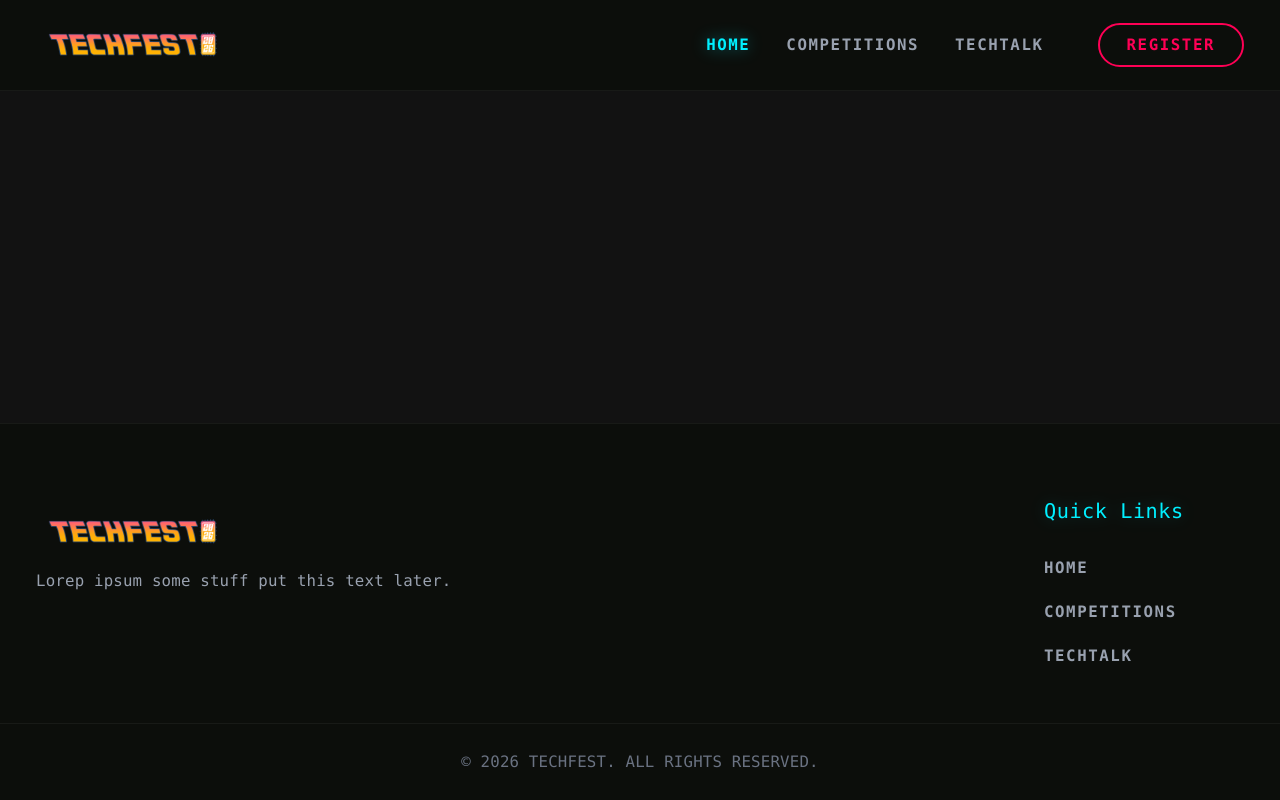
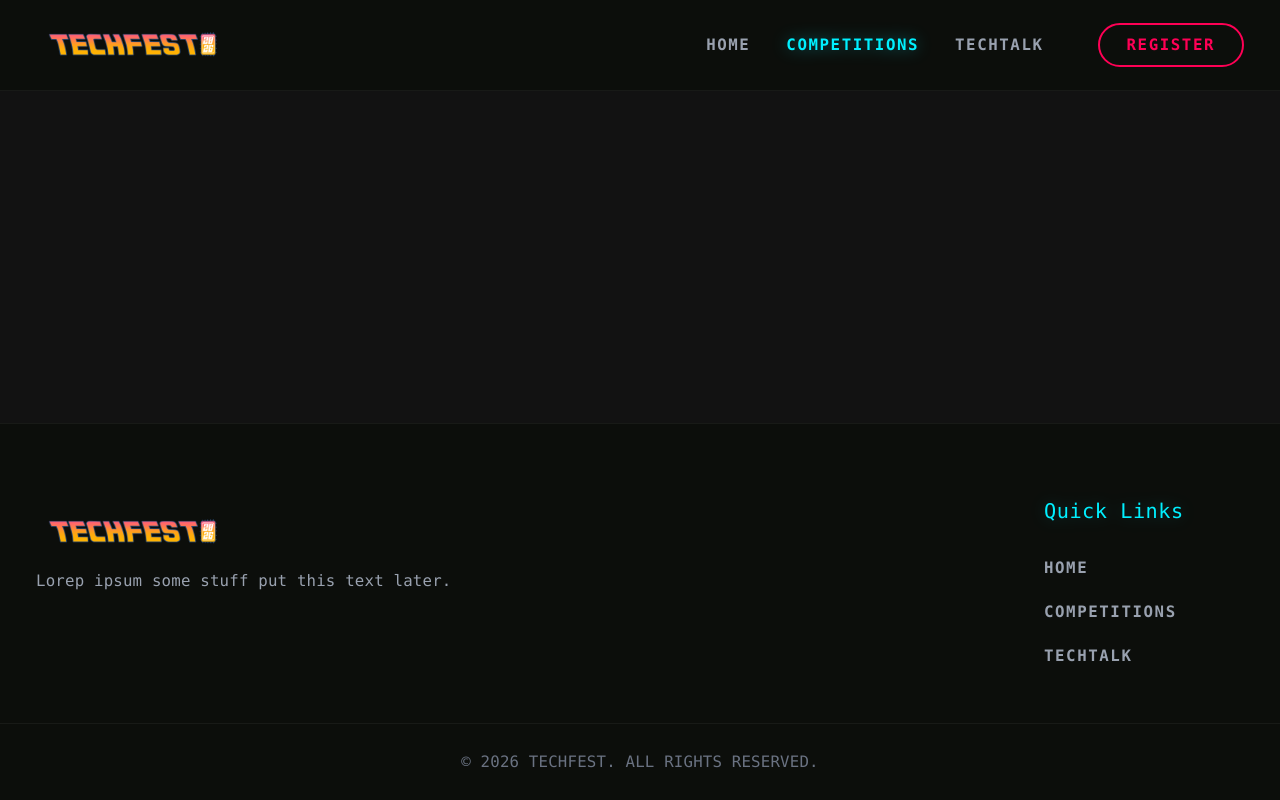
Before and after one commit to HIMTI-Binus-University/TECHFEST-2026, a React (Vite) app: page /competitions in a window 1280 px wide. Built offline with nearby package versions, Linux system fonts and the light colour scheme; a web font is replaced by a local one.

Commit message:
feat(navbar): highlight active route

```diff
--- a/src/components/Navbar.jsx
+++ b/src/components/Navbar.jsx
@@ -1,9 +1,22 @@
 import { useEffect, useState } from 'react';
-import { Link } from 'react-router-dom';
+import { Link, useLocation } from 'react-router-dom';
 import logo from '../assets/logo.png';
 
 const Navbar = () => {
   const [isOpen, setIsOpen] = useState(false);
+  const { pathname } = useLocation();
+
+  const isActive = (path) => pathname === path;
+
+  const desktopLinkClass = (path) =>
+    isActive(path)
+      ? 'flex items-center text-[#00f0ff] font-bold tracking-widest text-sm drop-shadow-[0_0_8px_rgba(0,240,255,0.4)]'
+      : 'text-gray-400 hover:text-white font-bold tracking-widest text-sm transition-colors duration-300';
+
+  const mobileLinkClass = (path) =>
+    isActive(path)
+      ? 'w-full flex items-center justify-between px-4 py-4 bg-white/5 border-l-2 border-[#00f0ff] rounded-r-lg font-heading'
+      : 'w-full flex items-center justify-between px-4 py-4 text-gray-400 active:bg-white/5 border-l-2 border-transparent active:border-gray-500 rounded-r-lg transition-all font-heading';
 
   const toggleMenu = () => {
     setIsOpen(!isOpen);
@@ -41,19 +54,19 @@ const Navbar = () => {
             <div className="hidden md:flex items-center space-x-8">
               <Link
                 to="/"
-                className="flex items-center text-[#00f0ff] font-bold tracking-widest text-sm drop-shadow-[0_0_8px_rgba(0,240,255,0.4)]"
+                className={desktopLinkClass('/')}
               >
                 HOME
               </Link>
               <Link
                 to="/competitions"
-                className="text-gray-400 hover:text-white font-bold tracking-widest text-sm transition-colors duration-300"
+                className={desktopLinkClass('/competitions')}
               >
                 COMPETITIONS
               </Link>
               <Link
                 to="/techtalk"
-                className="text-gray-400 hover:text-white font-bold tracking-widest text-sm transition-colors duration-300"
+                className={desktopLinkClass('/techtalk')}
               >
                 TECHTALK
               </Link>
@@ -104,30 +117,30 @@ const Navbar = () => {
               <Link
             to="/"
             onClick={toggleMenu}
-            className="w-full flex items-center justify-between px-4 py-4 bg-white/5 border-l-2 border-[#00f0ff] rounded-r-lg font-heading"
+            className={mobileLinkClass('/')}
           >
-            <span className="text-[#00f0ff] font-bold tracking-widest text-lg drop-shadow-[0_0_8px_rgba(0,240,255,0.4)]">
+            <span className={`${isActive('/') ? 'text-[#00f0ff] drop-shadow-[0_0_8px_rgba(0,240,255,0.4)]' : ''} font-bold tracking-widest text-lg`}>
               HOME
             </span>
-            <span className="text-[#00f0ff]/50 text-sm">01</span>
+            <span className={`${isActive('/') ? 'text-[#00f0ff]/50' : 'text-gray-600'} text-sm`}>01</span>
           </Link>
 
           <Link
             to="/competitions"
             onClick={toggleMenu}
-            className="w-full flex items-center justify-between px-4 py-4 text-gray-400 active:bg-white/5 border-l-2 border-transparent active:border-gray-500 rounded-r-lg transition-all font-heading"
+            className={mobileLinkClass('/competitions')}
           >
-            <span className="font-bold tracking-widest text-lg">COMPETITIONS</span>
-            <span className="text-gray-600 text-sm">02</span>
+            <span className={`${isActive('/competitions') ? 'text-[#00f0ff] drop-shadow-[0_0_8px_rgba(0,240,255,0.4)]' : ''} font-bold tracking-widest text-lg`}>COMPETITIONS</span>
+            <span className={`${isActive('/competitions') ? 'text-[#00f0ff]/50' : 'text-gray-600'} text-sm`}>02</span>
           </Link>
 
           <Link
             to="/techtalk"
             onClick={toggleMenu}
-            className="w-full flex items-center justify-between px-4 py-4 text-gray-400 active:bg-white/5 border-l-2 border-transparent active:border-gray-500 rounded-r-lg transition-all font-heading"
+            className={mobileLinkClass('/techtalk')}
           >
-            <span className="font-bold tracking-widest text-lg">TECHTALK</span>
-            <span className="text-gray-600 text-sm">03</span>
+            <span className={`${isActive('/techtalk') ? 'text-[#00f0ff] drop-shadow-[0_0_8px_rgba(0,240,255,0.4)]' : ''} font-bold tracking-widest text-lg`}>TECHTALK</span>
+            <span className={`${isActive('/techtalk') ? 'text-[#00f0ff]/50' : 'text-gray-600'} text-sm`}>03</span>
           </Link>
 
           <div className="pt-6">
```
